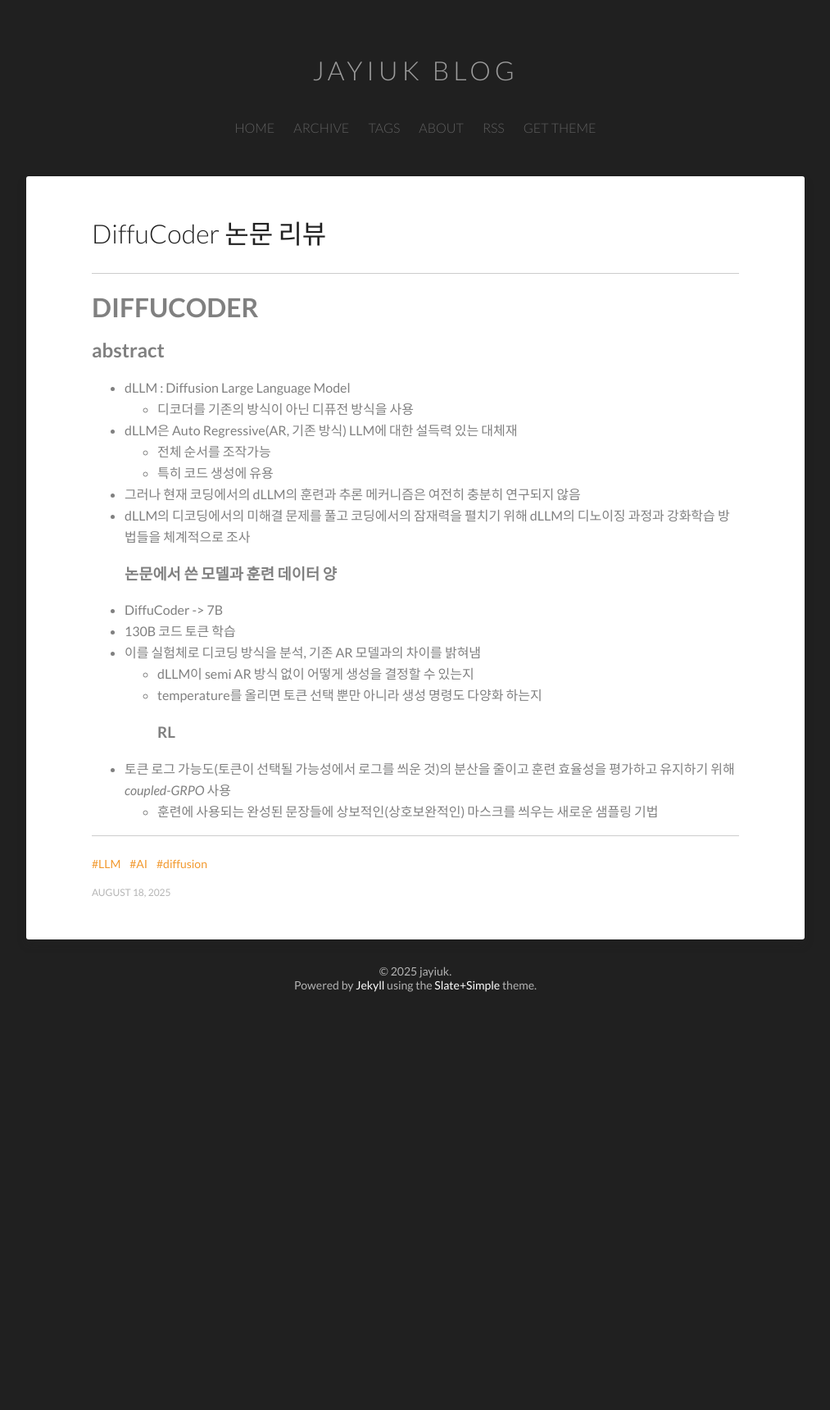
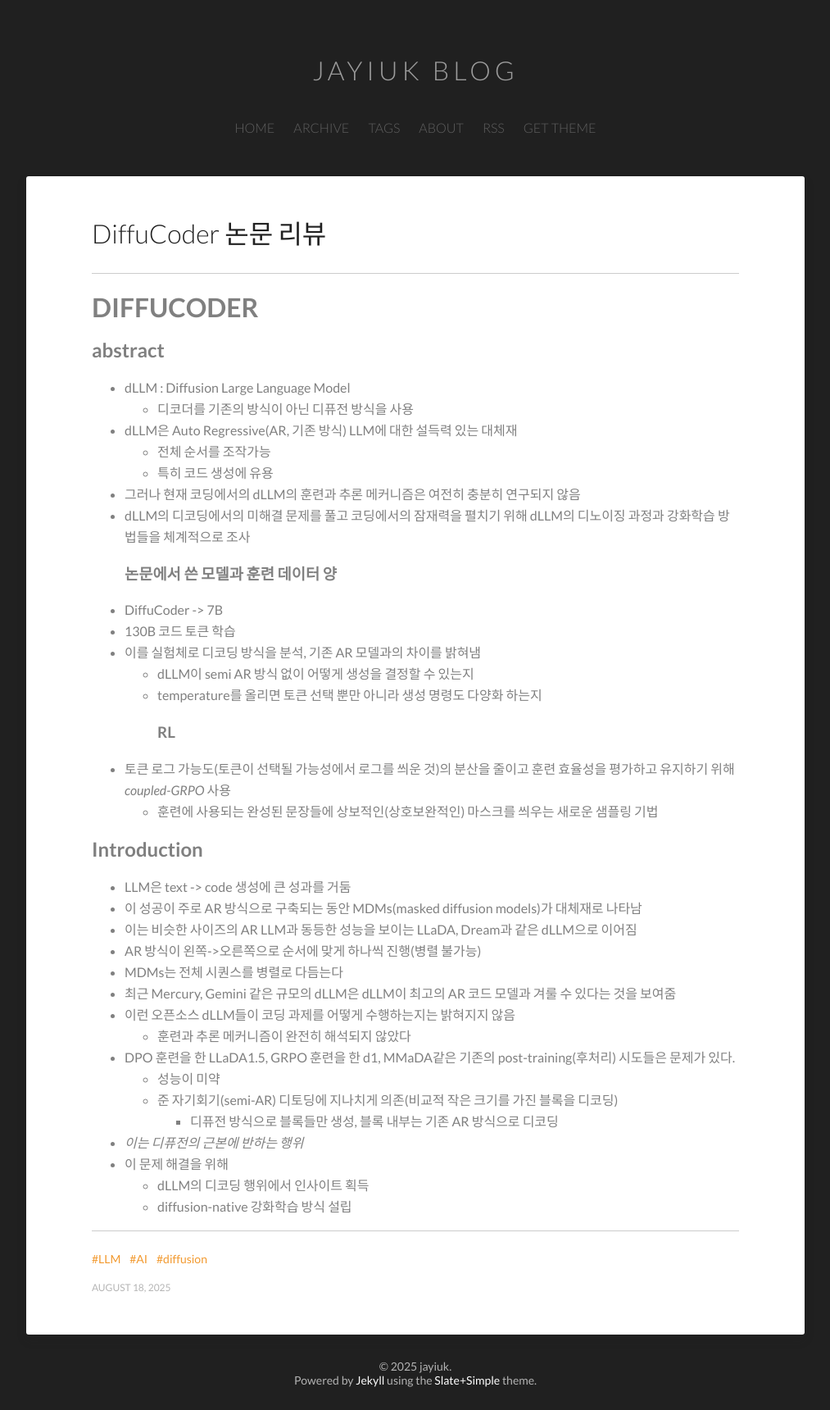
Before and after one commit to jayiuk/jayiuk.github.io, a Jekyll site: the page built from _posts/2025-08-18-diffucoder.md, in a window 1280 px wide. Shown: the whole page at 82% size, without its empty margins (133-1146 px from the left). Built offline with Jekyll 4.4.1, drawn with Linux system fonts in a browser that asks for light colours; comment, search, counter and statistics services are not loaded; before the commit the page ends 1238 px from its top, so only the background shows below that.

Commit message:
diffucoder

```diff
--- a/_posts/2025-08-18-diffucoder.md
+++ b/_posts/2025-08-18-diffucoder.md
@@ -26,3 +26,21 @@ date-string : August 18, 2025
 ### RL
 - 토큰 로그 가능도(토큰이 선택될 가능성에서 로그를 씌운 것)의 분산을 줄이고 훈련 효율성을 평가하고 유지하기 위해 _coupled-GRPO_ 사용
     - 훈련에 사용되는 완성된 문장들에 상보적인(상호보완적인) 마스크를 씌우는 새로운 샘플링 기법
+
+## Introduction
+- LLM은 text -> code 생성에 큰 성과를 거둠
+- 이 성공이 주로 AR 방식으로 구축되는 동안 MDMs(masked diffusion models)가 대체재로 나타남
+- 이는 비슷한 사이즈의 AR LLM과 동등한 성능을 보이는 LLaDA, Dream과 같은 dLLM으로 이어짐
+- AR 방식이 왼쪽->오른쪽으로 순서에 맞게 하나씩 진행(병렬 불가능)
+- MDMs는 전체 시퀀스를 병렬로 다듬는다
+- 최근 Mercury, Gemini 같은 규모의 dLLM은 dLLM이 최고의 AR 코드 모델과 겨룰 수 있다는 것을 보여줌
+- 이런 오픈소스 dLLM들이 코딩 과제를 어떻게 수행하는지는 밝혀지지 않음
+    - 훈련과 추론 메커니즘이 완전히 해석되지 않았다
+- DPO 훈련을 한 LLaDA1.5, GRPO 훈련을 한 d1, MMaDA같은 기존의 post-training(후처리) 시도들은 문제가 있다.
+    - 성능이 미약
+    - 준 자기회기(semi-AR) 디토딩에 지나치게 의존(비교적 작은 크기를 가진 블록을 디코딩)
+        - 디퓨전 방식으로 블록들만 생성, 블록 내부는 기존 AR 방식으로 디코딩
+- _이는 디퓨전의 근본에 반하는 행위_
+- 이 문제 해결을 위해
+    - dLLM의 디코딩 행위에서 인사이트 획득
+    - diffusion-native 강화학습 방식 설립
```
